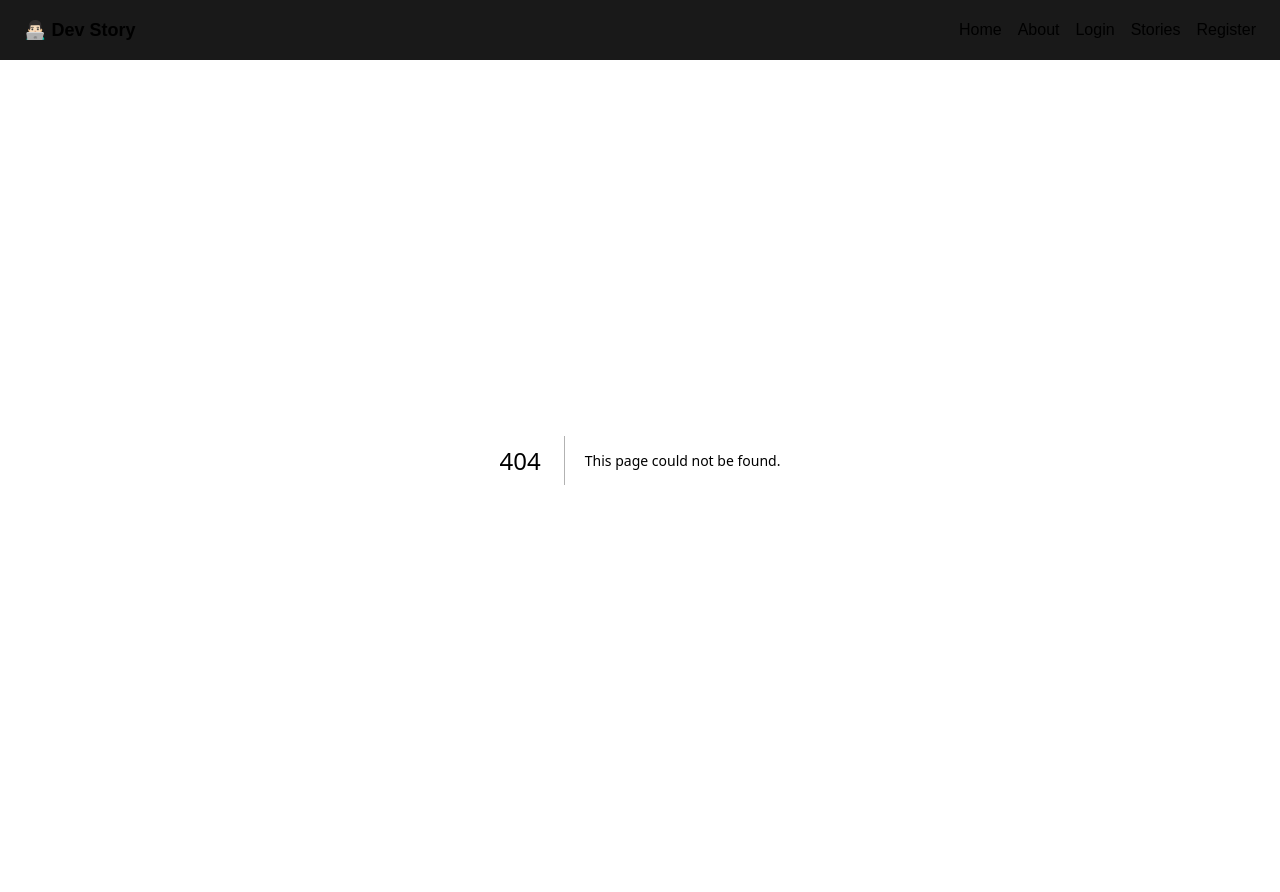
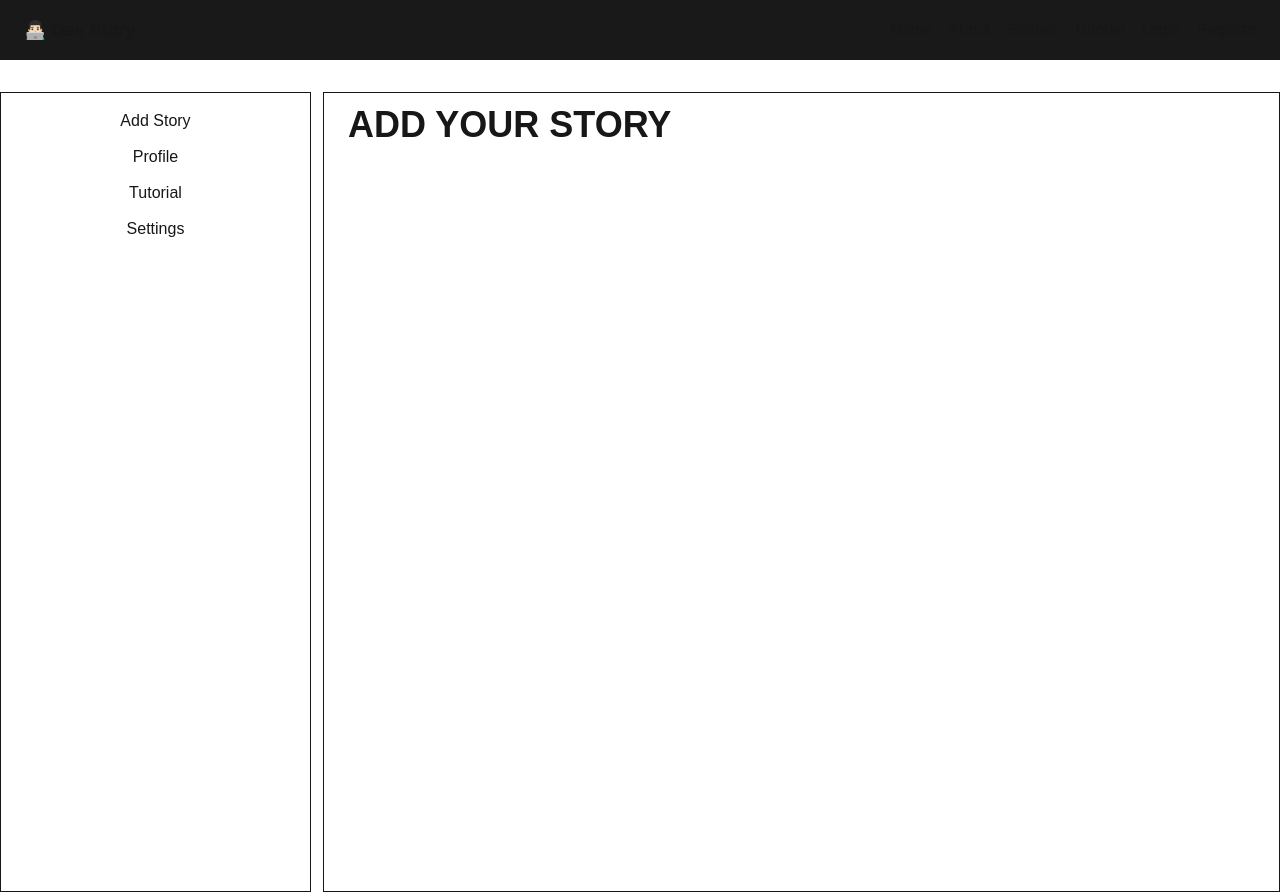
Before and after one commit to samrat-xyz/Dev-Story, a Next.js app: page /dashboard/add-story in a window 1280 px wide. Before the commit this address had no page. Before the commit the page ends 860 px from the top, so only its background shows below. Built offline with nearby package versions, Linux system fonts and the light colour scheme.

Commit message:
implement route segment

```diff
--- /dev/null
+++ b/src/app/dashboard/add-story/page.jsx
@@ -0,0 +1,12 @@
+import Title from '@/components/Title/Title'
+import React from 'react'
+
+function AddStory() {
+  return (
+    <div>
+      <Title>Add Your story</Title>
+    </div>
+  )
+}
+
+export default AddStory
--- /dev/null
+++ b/src/app/dashboard/layout.jsx
@@ -0,0 +1,41 @@
+import Link from "next/link";
+import React from "react";
+
+function layout({ children }) {
+  const sideLinks = (
+    <>
+      <li>
+        <Link  href="/add-story">
+          Add Story
+        </Link>
+      </li>
+      <li>
+        <Link href="/my-profile">
+          Profile
+        </Link>
+      </li>
+      <li>
+        <Link href="/tutorial">
+          Tutorial
+        </Link>
+      </li>
+      <li>
+        <Link  href="/settings">
+          Settings
+        </Link>
+      </li>
+    </>
+  );
+  return (
+    <div className="grid grid-cols-12 gap-3 mt-8 h-screen">
+      <aside className="col-span-3 border ">
+        <ul className="flex flex-col gap-3 items-center mt-4">
+            {sideLinks}
+        </ul>
+      </aside>
+      <main className="col-span-9 border">{children}</main>
+    </div>
+  );
+}
+
+export default layout;
--- /dev/null
+++ b/src/app/dashboard/my-profile/page.jsx
@@ -0,0 +1,12 @@
+import Title from '@/components/Title/Title'
+import React from 'react'
+
+function Profile() {
+  return (
+    <div>
+      <Title>Welcome to profile</Title>
+    </div>
+  )
+}
+
+export default Profile
--- /dev/null
+++ b/src/app/dashboard/settings/page.jsx
@@ -0,0 +1,12 @@
+import Title from '@/components/Title/Title'
+import React from 'react'
+
+function page() {
+  return (
+    <div>
+      <Title>Settings</Title>
+    </div>
+  )
+}
+
+export default page
--- /dev/null
+++ b/src/app/tutorial/[[...slug]]/page.jsx
@@ -0,0 +1,19 @@
+import Title from '@/components/Title/Title'
+import React from 'react'
+
+async function Tutorial({params}) {
+    const {slug} = await params
+    // console.log(slug)
+    const [technology,topic,page_no] = slug || [];
+    console.log(slug)
+  return (
+    <div>
+      <Title>Tutorial page</Title>
+      <h1> {technology}</h1>
+      <h1>{topic}</h1>
+      <h3>{page_no}</h3>
+    </div>
+  )
+}
+
+export default Tutorial
--- a/src/components/shared/Header/Header.jsx
+++ b/src/components/shared/Header/Header.jsx
@@ -10,13 +10,16 @@
       <li>
         <Link href="/about">About</Link>
       </li>
-
+      <li>
+        <Link href="/stories">Stories</Link>
+      </li>
+      <li>
+        <Link href="/tutorial">Tutorial</Link>
+      </li>
       <li>
         <Link href="/login">Login</Link>
       </li>
-      <li>
-        <Link href="/stories">Stories</Link>
-      </li>
+
       <li>
         <Link href={"/register"}>Register</Link>
       </li>
```
Also changed, not shown: src/app/(auth)/login/page.jsx (renamed from src/app/login/page.jsx), src/app/(auth)/register/page.jsx (renamed from src/app/register/page.jsx).
